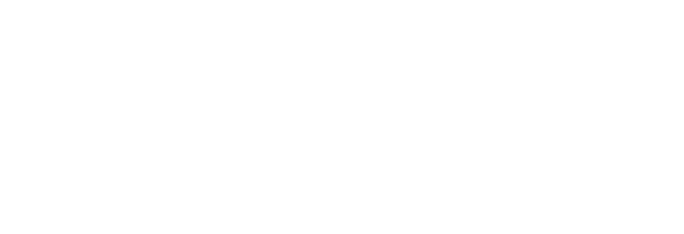
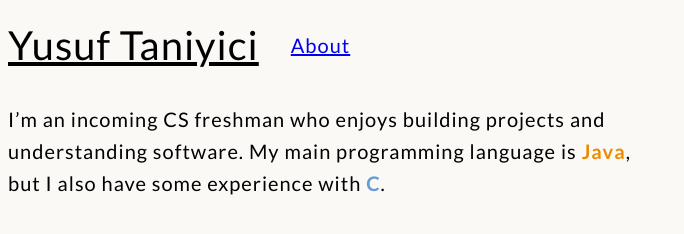
Before and after one commit to ytanii/ytanii.github.io, a plain HTML site: page about.html in a window 1280 px wide. Shown: the whole page, without its empty margins (0-684 px from the left). Drawn offline with Linux system fonts and the light colour scheme.

Commit message:
Add about page

```diff
--- a/about.html
+++ b/about.html
@@ -2,9 +2,26 @@
 <html lang="en">
 <head>
     <meta charset="UTF-8">
-    <title>Title</title>
+    <meta name="viewport" content="width=device-width, initial-scale=1">
+    <title>About</title>
+    <link rel="stylesheet" href="styles.css">
+    <link rel="preconnect" href="https://fonts.googleapis.com">
+    <link rel="preconnect" href="https://fonts.gstatic.com" crossorigin>
+    <link href="https://fonts.googleapis.com/css2?family=Lato:ital,wght@0,100;0,300;0,400;0,700;0,900;1,100;1,300;1,400;1,700;1,900&display=swap"
+          rel="stylesheet">
 </head>
 <body>
 
+
+<ul class="nav-bar">
+    <li><h1><a href="index.html" class="name">Yusuf Taniyici</a></h1></li>
+    <li><a href="about.html">About</a></li>
+</ul>
+
+<p class="about">
+    I’m an incoming CS freshman who enjoys building projects and understanding software.
+    My main programming language is <span class="bold" style="color: #ED8B00">Java</span>, but I also have some
+    experience with <span class="bold" style="color:#659AD2">C</span>.
+</p>
 </body>
 </html>
```
